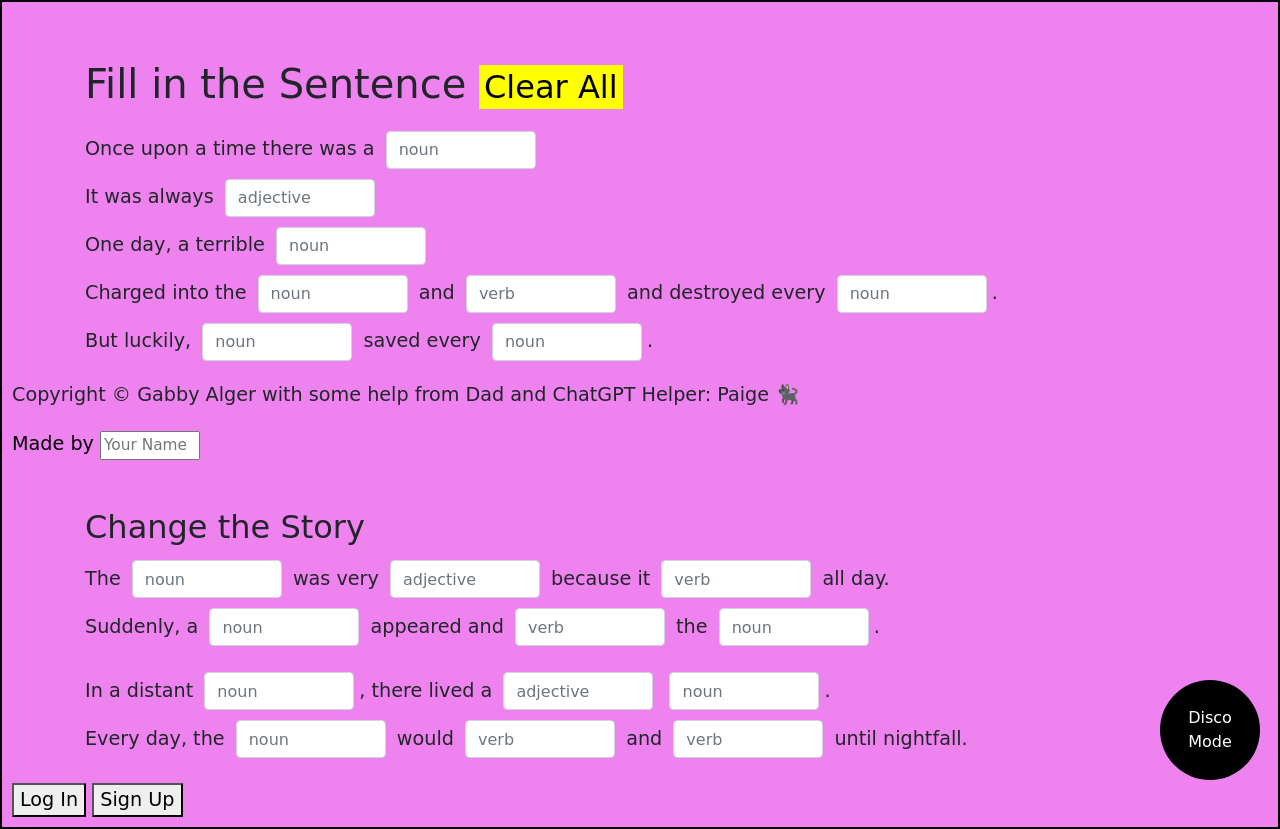
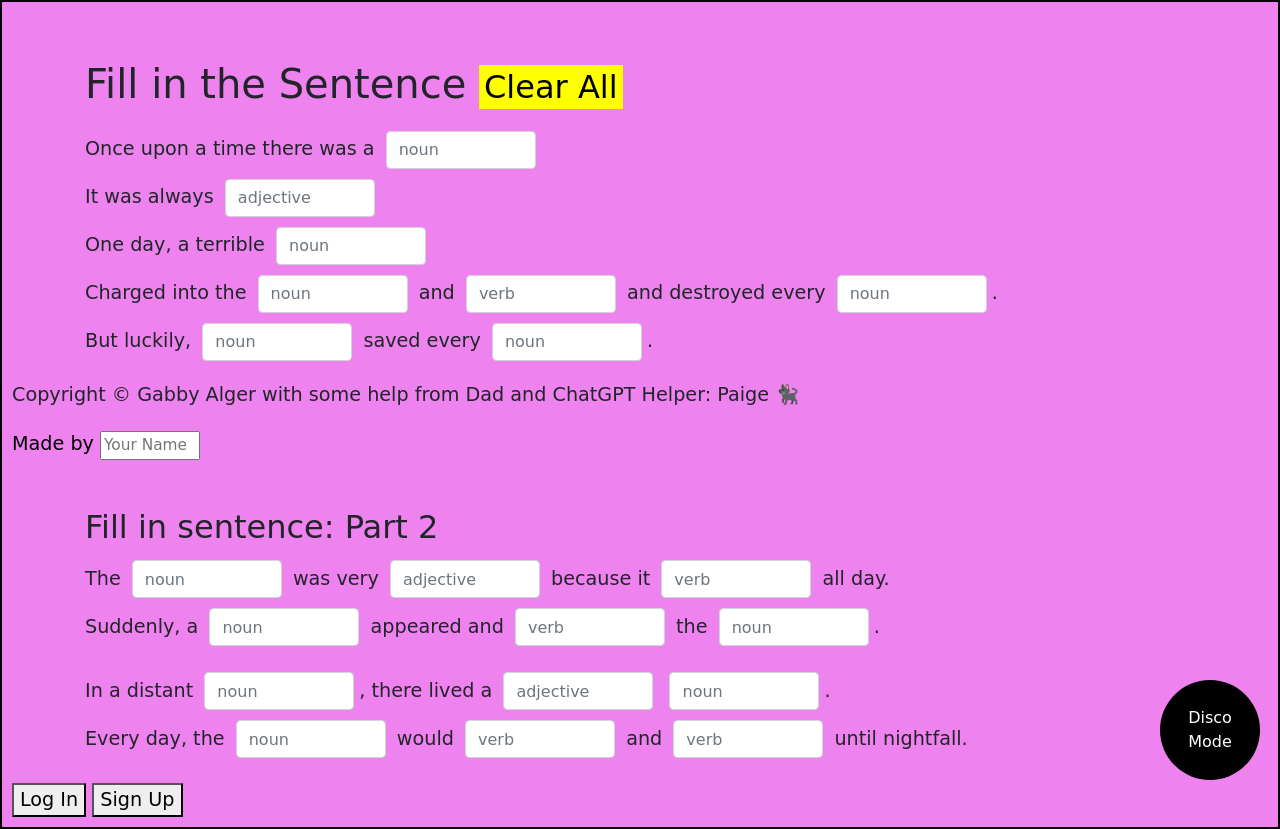
Before and after one commit to drew12341/GabbyWebsite, a plain HTML site: page index.html in a window 1280 px wide. Drawn offline with nearby package versions, Linux system fonts and the light colour scheme; a web font is replaced by a local one.

Commit message:
new title for part two

```diff
--- a/index.html
+++ b/index.html
@@ -142,7 +142,7 @@
 </div>
 <!-- Additional Stories -->
 <div class="container mt-5">
-    <h2>Change the Story</h2>
+    <h2>Fill in sentence: Part 2</h2>
     <div class="story">
         <p class="sentence">
             The <input type="text" class="form-control inline-input" name="story1Input1" placeholder="noun" oninput="saveInput('story1Input1')" value=""> was very <input type="text" class="form-control inline-input" name="story1Input2" placeholder="adjective" oninput="saveInput('story1Input2')" value=""> because it <input type="text" class="form-control inline-input" name="story1Input3" placeholder="verb" oninput="saveInput('story1Input3')" value=""> all day.<br>
```
